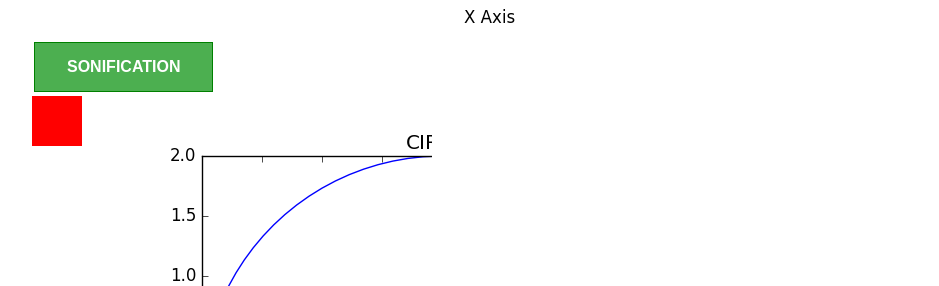
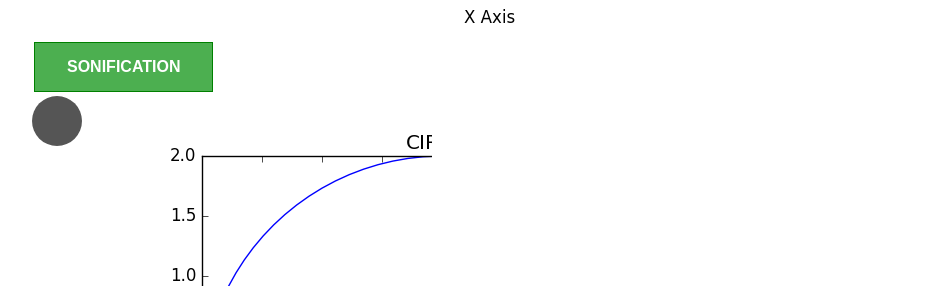
Before and after one commit to rbobkoskie3/rbobkoskie3.github.io, a Jekyll site: the page built from blog/index.html, in a window 1280 px wide. Shown: the part 957-1243 px from the top of the page, without its empty margins (160-1099 px from the left). Built offline with Jekyll 4.4.1, drawn with Linux system fonts in a browser that asks for light colours.

Commit message:
Add files via upload

```diff
--- a/blog/index.html
+++ b/blog/index.html
@@ -44,7 +44,8 @@ title: Math, Sonification, Plots
                 width: 50px;
                 height: 50px;
                 position: absolute;
-                background-color: red;
+                background-color: #555;
+                border-radius: 50%;
         }
         </style>
 </head>
```
